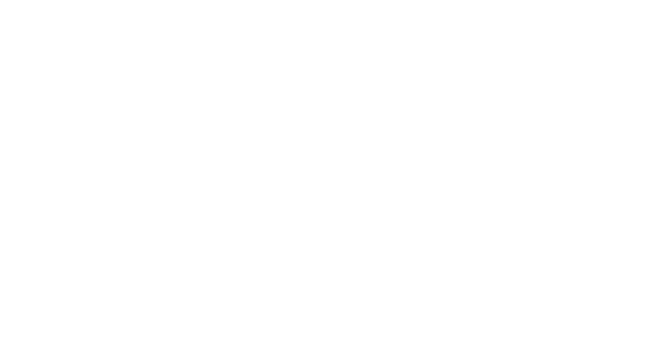
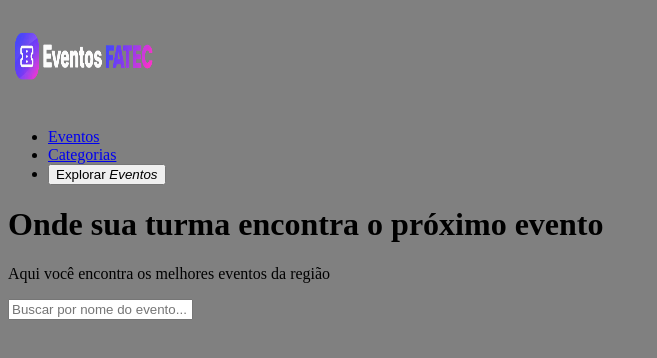
Before and after one commit to JoaoCRF/Programa-oWeb, a plain HTML site: page index.html in a window 1280 px wide. Shown: the whole page, without its empty margins (0-657 px from the left). Drawn offline with Linux system fonts and the light colour scheme.

Commit message:
feat: UPDATE

```diff
--- a/index.html
+++ b/index.html
@@ -3,9 +3,28 @@
 <head>
     <meta charset="UTF-8">
     <meta name="viewport" content="width=device-width, initial-scale=1.0">
-    <title>CORINTHIANS!!!</title>
+    <title>Página de Eventos</title>
+
+    <style>
+        body{
+            background-color: gray;
+        }
+    </style>
 </head>
 <body>
+    <nav>
+        <img src="./logotipo-eventos-fatec.png" width="150px" height="100px">
+        <ul>
+            <li><a href="eventos.html">Eventos</a></li>
+            <li><a href="categorias.html">Categorias</a></li>
+            <li><button>Explorar <i>Eventos</i></button></li>
+        </ul>
+    </nav>
+    <header>
+        <h1>Onde sua turma encontra o próximo evento</h1>
+        <p>Aqui você encontra os melhores eventos da região</p>
 
+        <input type="text" placeholder="Buscar por nome do evento..."/>
+    </header>
 </body>
 </html>
```
Also changed, not shown: logotipo-eventos-fatec.png (added).
